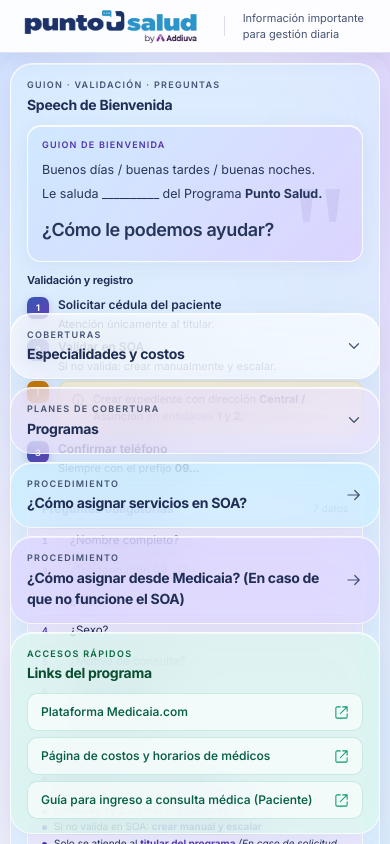
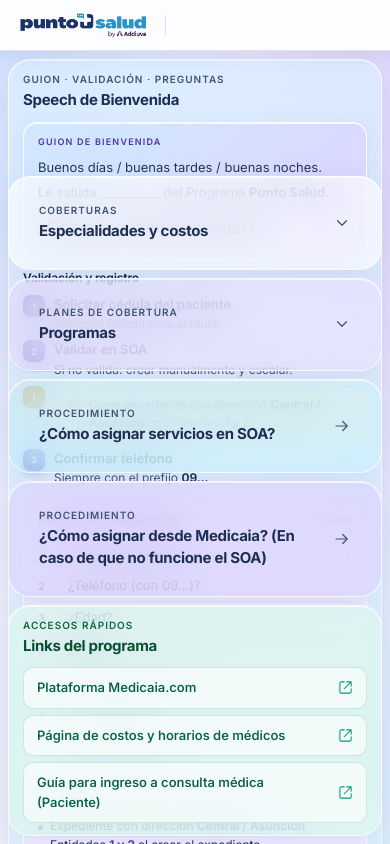
Before and after one commit to capacitacionVoccareSur/PuntoFarma, a React (Vite) app in the folder Rediseño Figma punto farma/: page / in a window 390 px wide. Built offline with nearby package versions, Linux system fonts and the light colour scheme; the HTML template or start-up script is replaced by a standard one.

Commit message:
Add mobile responsive styles (≤600px)

```diff
--- a/Rediseño Figma punto farma/src/index.css
+++ b/Rediseño Figma punto farma/src/index.css
@@ -465,6 +465,58 @@
   .speech-layout { grid-template-columns: 1fr; }
 }
 
+@media (max-width: 600px) {
+  /* Header */
+  .brand-logo    { height: 38px; }
+  .header-inner  { padding: 6px 14px; gap: 12px; }
+  .header-subtitle { display: none; }
+
+  /* Grid */
+  .bento-grid { padding: 8px; gap: 6px; border-radius: 18px; }
+
+  /* Card base */
+  .card { padding: 12px 14px; }
+  .card-kicker { font-size: 10px; letter-spacing: 1px; }
+  .card-title  { font-size: 15px; }
+
+  /* Speech */
+  .script-text    { font-size: 13px; }
+  .script-closing { font-size: 17px; }
+  .steps-title    { font-size: 12px; }
+  .step-body h4   { font-size: 13px; }
+  .step-body p    { font-size: 12px; }
+  .notice-inline  { font-size: 12px; }
+
+  /* Preguntas */
+  .questions-header h3 { font-size: 13px; }
+  .questions-list li   { font-size: 13px; }
+  .q-num               { font-size: 11px; width: 20px; }
+  .q-rem-item          { font-size: 12px; }
+
+  /* Especialidades */
+  .spec-row-name { font-size: 12px; }
+  .spec-row-desc { font-size: 10px; }
+  .spec-row-cost { font-size: 12px; }
+
+  /* Programas — apilar planes en 1 col */
+  .prog-plans     { grid-template-columns: 1fr; }
+  .prog-name      { font-size: 14px; }
+  .prog-features li { font-size: 12px; }
+  .prog-link      { font-size: 12px; }
+
+  /* Links */
+  .link-item { font-size: 13px; padding: 10px 13px; }
+
+  /* Modal */
+  .modal-panel   { width: 100vw; height: 100dvh; border-radius: 0; }
+  .modal-header  { padding: 16px 18px 14px; }
+  .modal-title   { font-size: 16px; }
+  .modal-body    { padding: 16px 16px 24px; gap: 20px; }
+  .modal-step-title { font-size: 14px; }
+  .modal-step-desc  { font-size: 13px; }
+  .modal-step-num   { width: 32px; height: 32px; font-size: 11px; }
+}
+
 @media (prefers-reduced-motion: reduce) {
   *, *::before, *::after { transition: none !important; animation: none !important; }
 }
```
